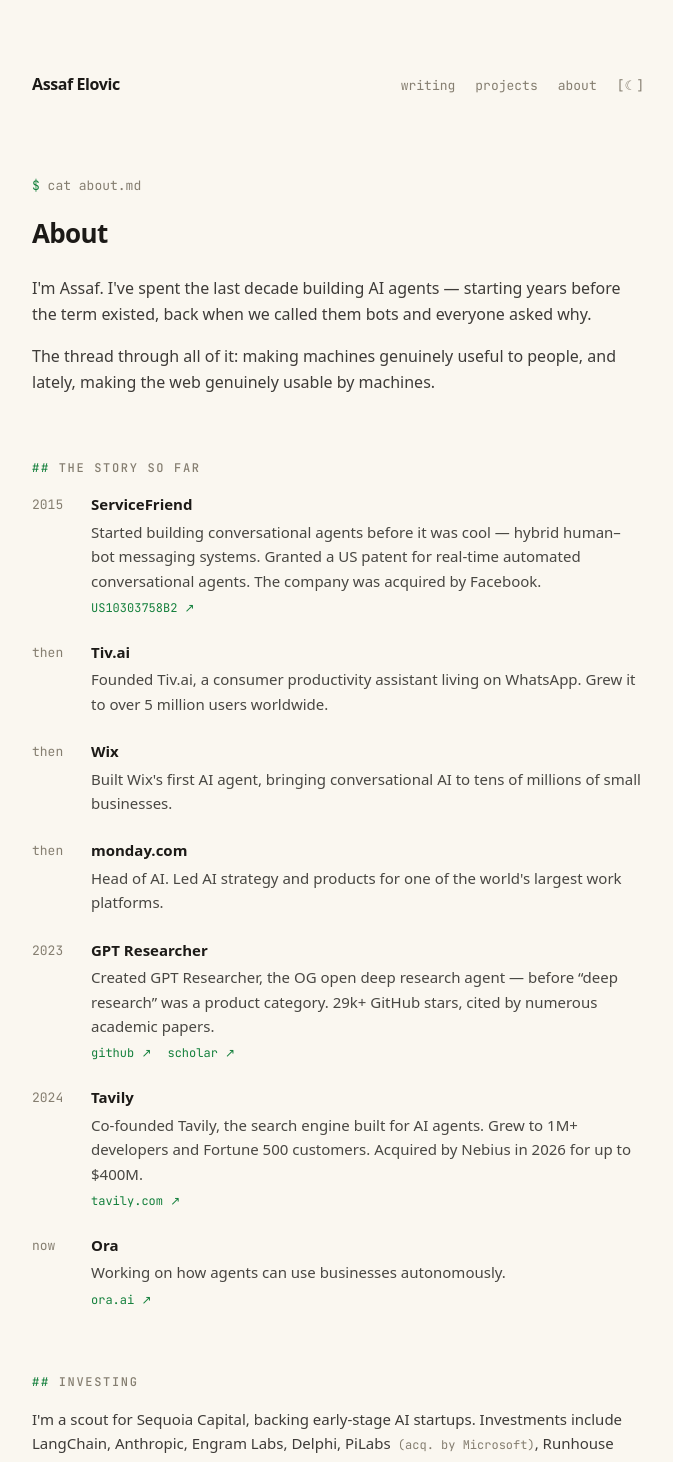
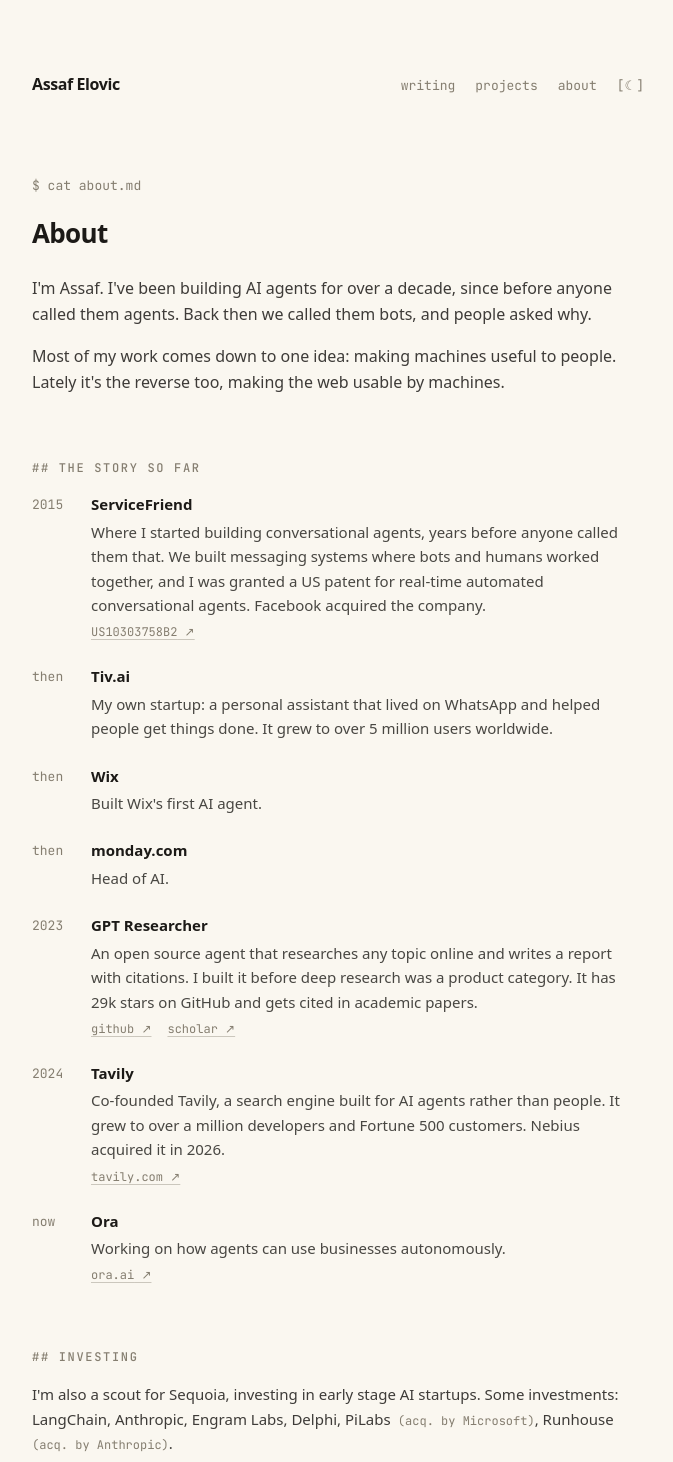
Before and after one commit to assafelovic/assafelovic.com, a Next.js app: page /about in a window 1280 px wide. Shown: the top 1462 px of the page, without its empty margins (302-975 px from the left). Built offline with nearby package versions, Linux system fonts and the light colour scheme.

Commit message:
Monochrome design, light default, plainer copy without em dashes

```diff
--- a/app/about/page.tsx
+++ b/app/about/page.tsx
@@ -11,21 +11,20 @@
 export default function About() {
   return (
     <>
-      <p className="mb-5 font-mono text-[13px] text-muted">
-        <span className="text-accent">$</span> cat about.md
-      </p>
+      <p className="mb-5 font-mono text-[13px] text-muted">$ cat about.md</p>
       <h1 className="mb-6 text-[26px] font-semibold leading-snug tracking-tight">
         About
       </h1>
       <div className="space-y-4 text-[16px] leading-relaxed text-foreground/85">
         <p>
-          I&apos;m Assaf. I&apos;ve spent the last decade building AI agents —
-          starting years before the term existed, back when we called them
-          bots and everyone asked why.
+          I&apos;m Assaf. I&apos;ve been building AI agents for over a decade,
+          since before anyone called them agents. Back then we called them
+          bots, and people asked why.
         </p>
         <p>
-          The thread through all of it: making machines genuinely useful to
-          people, and lately, making the web genuinely usable by machines.
+          Most of my work comes down to one idea: making machines useful to
+          people. Lately it&apos;s the reverse too, making the web usable by
+          machines.
         </p>
       </div>
 
@@ -49,7 +48,7 @@
                       href={link.href}
                       target="_blank"
                       rel="noopener noreferrer"
-                      className="font-mono text-[12px] text-accent transition-opacity hover:opacity-70"
+                      className="font-mono text-[12px] text-muted underline decoration-muted/40 underline-offset-3 transition-colors hover:text-foreground"
                     >
                       {link.label} ↗
                     </a>
@@ -63,8 +62,8 @@
 
       <SectionHeading>investing</SectionHeading>
       <p className="text-[15px] leading-relaxed text-foreground/85">
-        I&apos;m a scout for Sequoia Capital, backing early-stage AI startups.
-        Investments include{" "}
+        I&apos;m also a scout for Sequoia, investing in early stage AI
+        startups. Some investments:{" "}
         {investments.map((inv, i) => (
           <span key={inv.name}>
             {inv.name}
@@ -84,7 +83,7 @@
         The fastest way to reach me is{" "}
         <a
           href={`mailto:${site.email}`}
-          className="font-medium underline decoration-muted/60 underline-offset-3 transition-colors hover:decoration-accent"
+          className="font-medium underline decoration-muted/60 underline-offset-3 transition-colors hover:decoration-foreground"
         >
           email
         </a>{" "}
@@ -93,7 +92,7 @@
           href="https://x.com/assaf_elovic"
           target="_blank"
           rel="noopener noreferrer"
-          className="font-medium underline decoration-muted/60 underline-offset-3 transition-colors hover:decoration-accent"
+          className="font-medium underline decoration-muted/60 underline-offset-3 transition-colors hover:decoration-foreground"
         >
           X
         </a>
--- a/app/globals.css
+++ b/app/globals.css
@@ -7,7 +7,6 @@
   --foreground: #1c1a17;
   --muted: #857e70;
   --line: #e7e0d2;
-  --accent: #15803d;
 }
 
 .dark {
@@ -15,7 +14,6 @@
   --foreground: #e6e6e6;
   --muted: #8a8a8a;
   --line: #262626;
-  --accent: #4ade80;
 }
 
 @theme inline {
@@ -23,7 +21,6 @@
   --color-foreground: var(--foreground);
   --color-muted: var(--muted);
   --color-line: var(--line);
-  --color-accent: var(--accent);
   --font-sans: var(--font-inter);
   --font-mono: var(--font-jetbrains);
 }
@@ -41,13 +38,13 @@
 }
 
 ::selection {
-  background: var(--accent);
+  background: var(--foreground);
   color: var(--background);
 }
 
 .cursor-blink::after {
   content: "▌";
-  color: var(--accent);
+  color: var(--foreground);
   margin-left: 2px;
   animation: blink 1.2s steps(1) infinite;
 }
--- a/app/layout.tsx
+++ b/app/layout.tsx
@@ -20,7 +20,7 @@
   metadataBase: new URL(site.url),
   title: {
     default: site.title,
-    template: "%s — Assaf Elovic",
+    template: "%s · Assaf Elovic",
   },
   description: site.description,
   openGraph: {
@@ -44,7 +44,7 @@
   return (
     <html lang="en" suppressHydrationWarning>
       <body className={`${inter.variable} ${jetbrains.variable}`}>
-        <ThemeProvider attribute="class" defaultTheme="system" enableSystem>
+        <ThemeProvider attribute="class" defaultTheme="light">
           <main className="mx-auto max-w-[660px] px-6 pb-16 pt-14 sm:pt-18">
             <Nav />
             {children}
--- a/app/page.tsx
+++ b/app/page.tsx
@@ -8,7 +8,7 @@
       href={href}
       target="_blank"
       rel="noopener noreferrer"
-      className="font-medium text-foreground underline decoration-muted/60 underline-offset-3 transition-colors hover:decoration-accent"
+      className="font-medium text-foreground underline decoration-muted/60 underline-offset-3 transition-colors hover:decoration-foreground"
     >
       {children}
     </a>
@@ -18,30 +18,29 @@
 export default function Home() {
   return (
     <>
-      <p className="mb-5 font-mono text-[13px] text-muted">
-        <span className="text-accent">$</span> whoami
-      </p>
+      <p className="mb-5 font-mono text-[13px] text-muted">$ whoami</p>
       <h1 className="mb-6 text-[26px] font-semibold leading-snug tracking-tight sm:text-[28px]">
         I&apos;ve been building AI agents for over a decade.
       </h1>
       <div className="space-y-4 text-[16px] leading-relaxed text-foreground/85">
         <p>
-          Long before they were called agents — from{" "}
+          I started in 2015 at{" "}
           <A href="https://patents.google.com/patent/US10303758B2">
             ServiceFriend
-          </A>{" "}
-          (acquired by Facebook) and Tiv.ai, a WhatsApp assistant used by 5M+
-          people, to Wix&apos;s first AI agent and Head of AI at monday.com.
+          </A>
+          , which Facebook acquired. Then I founded Tiv.ai, a WhatsApp
+          assistant that grew to over 5 million users. Later I built Wix&apos;s
+          first AI agent and led AI at monday.com.
         </p>
         <p>
-          I created{" "}
+          In 2023 I created{" "}
           <A href="https://github.com/assafelovic/gpt-researcher">
             GPT Researcher
           </A>
-          , the OG open deep research agent (29k+ stars), and co-founded{" "}
+          , the first open source deep research agent. I then co-founded{" "}
           <A href="https://tavily.com">Tavily</A>, the search engine for AI
-          agents, acquired by Nebius in 2026. Now I&apos;m building{" "}
-          <A href="https://ora.ai">Ora</A> — working on how agents can use
+          agents, which Nebius acquired in 2026. Now I&apos;m building{" "}
+          <A href="https://ora.ai">Ora</A>, working on how agents can use
           businesses autonomously.
         </p>
       </div>
@@ -59,7 +58,7 @@
               <span className="w-[4ch] shrink-0 font-mono text-[13px] text-muted">
                 {post.year}
               </span>
-              <span className="text-[15px] font-[450] transition-colors group-hover:text-accent">
+              <span className="text-[15px] font-[450] decoration-muted/60 underline-offset-3 group-hover:underline">
                 {post.title}
               </span>
             </a>
@@ -83,7 +82,7 @@
               rel="noopener noreferrer"
               className="group flex items-baseline gap-4 py-2.5"
             >
-              <span className="text-[15px] font-[450] transition-colors group-hover:text-accent">
+              <span className="text-[15px] font-[450] decoration-muted/60 underline-offset-3 group-hover:underline">
                 {project.name}
               </span>
               <span className="ml-auto shrink-0 font-mono text-[12px] text-muted">
@@ -102,9 +101,8 @@
 
       <SectionHeading>investing</SectionHeading>
       <p className="text-[15px] leading-relaxed text-foreground/85">
-        I&apos;m a scout for{" "}
-        <span className="font-medium">Sequoia Capital</span>, investing in
-        early-stage AI startups —{" "}
+        I&apos;m also a scout for Sequoia, investing in early stage AI
+        startups. Some investments:{" "}
         {investments.map((inv, i) => (
           <span key={inv.name}>
             {inv.name}
--- a/components/section-heading.tsx
+++ b/components/section-heading.tsx
@@ -1,8 +1,7 @@
 export function SectionHeading({ children }: { children: React.ReactNode }) {
   return (
     <h2 className="mb-4 mt-14 font-mono text-[12px] font-medium uppercase tracking-[0.14em] text-muted sm:mt-16">
-      <span className="text-accent">## </span>
-      {children}
+      ## {children}
     </h2>
   );
 }
--- a/lib/data.ts
+++ b/lib/data.ts
@@ -1,9 +1,9 @@
 export const site = {
   name: "Assaf Elovic",
   url: "https://www.assafelovic.com",
-  title: "Assaf Elovic — building AI agents since 2015",
+  title: "Assaf Elovic",
   description:
-    "Creator of GPT Researcher, co-founder of Tavily (acquired by Nebius), now building Ora. Building AI agents and the infrastructure behind them for over a decade.",
+    "I've been building AI agents for over a decade. Creator of GPT Researcher, co-founder of Tavily (acquired by Nebius), now building Ora.",
   email: "assaf.elovic@gmail.com",
 };
 
@@ -98,22 +98,21 @@
     name: "Ora",
     href: "https://ora.ai",
     description: "Enabling AI agents to use businesses autonomously.",
-    meta: "2026–now",
+    meta: "2026-now",
     active: true,
   },
   {
     name: "GPT Researcher",
     href: "https://github.com/assafelovic/gpt-researcher",
     description:
-      "The OG open deep research agent. Cited by numerous academic papers.",
+      "The first open source deep research agent. Cited in academic papers.",
     meta: "★ 29k+",
     active: true,
   },
   {
     name: "Tavily",
     href: "https://tavily.com",
-    description:
-      "The search engine for AI agents. 1M+ developers.",
+    description: "The search engine for AI agents. Over a million developers.",
     meta: "acq. by Nebius",
   },
   {
@@ -144,7 +143,7 @@
   {
     name: "ServiceFriend",
     href: "https://patents.google.com/patent/US10303758B2",
-    description: "Hybrid human–bot customer engagement. US patent granted.",
+    description: "Bots and humans answering customers together. US patent granted.",
     meta: "acq. by Facebook",
   },
 ];
@@ -160,7 +159,7 @@
   {
     period: "2015",
     title: "ServiceFriend",
-    body: "Started building conversational agents before it was cool — hybrid human–bot messaging systems. Granted a US patent for real-time automated conversational agents. The company was acquired by Facebook.",
+    body: "Where I started building conversational agents, years before anyone called them that. We built messaging systems where bots and humans worked together, and I was granted a US patent for real-time automated conversational agents. Facebook acquired the company.",
     links: [
       {
         label: "US10303758B2",
@@ -171,22 +170,22 @@
   {
     period: "then",
     title: "Tiv.ai",
-    body: "Founded Tiv.ai, a consumer productivity assistant living on WhatsApp. Grew it to over 5 million users worldwide.",
+    body: "My own startup: a personal assistant that lived on WhatsApp and helped people get things done. It grew to over 5 million users worldwide.",
   },
   {
     period: "then",
     title: "Wix",
-    body: "Built Wix's first AI agent, bringing conversational AI to tens of millions of small businesses.",
+    body: "Built Wix's first AI agent.",
   },
   {
     period: "then",
     title: "monday.com",
-    body: "Head of AI. Led AI strategy and products for one of the world's largest work platforms.",
+    body: "Head of AI.",
   },
   {
     period: "2023",
     title: "GPT Researcher",
-    body: "Created GPT Researcher, the OG open deep research agent — before \u201cdeep research\u201d was a product category. 29k+ GitHub stars, cited by numerous academic papers.",
+    body: "An open source agent that researches any topic online and writes a report with citations. I built it before deep research was a product category. It has 29k stars on GitHub and gets cited in academic papers.",
     links: [
       { label: "github", href: "https://github.com/assafelovic/gpt-researcher" },
       {
@@ -198,7 +197,7 @@
   {
     period: "2024",
     title: "Tavily",
-    body: "Co-founded Tavily, the search engine built for AI agents. Grew to 1M+ developers and Fortune 500 customers. Acquired by Nebius in 2026 for up to $400M.",
+    body: "Co-founded Tavily, a search engine built for AI agents rather than people. It grew to over a million developers and Fortune 500 customers. Nebius acquired it in 2026.",
     links: [{ label: "tavily.com", href: "https://tavily.com" }],
   },
   {
```
Also changed, not shown: app/projects/page.tsx (+4 -12 lines), app/writing/page.tsx (+5 -8 lines).
